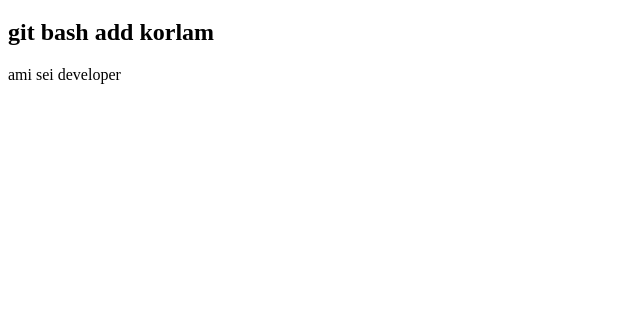
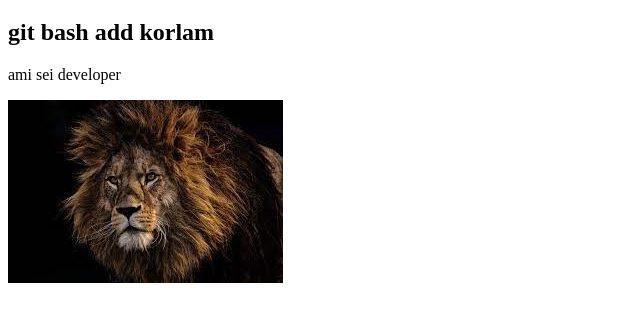
Before and after one commit to abirahammed1/Day-1-repo, a plain HTML site: page index.htm in a window 1280 px wide. Shown: the part 61-382 px from the top of the page, without its empty margins (0-640 px from the left). Drawn offline with Linux system fonts and the light colour scheme.

Commit message:
added lion bhai

```diff
--- a/index.htm
+++ b/index.htm
@@ -4,11 +4,12 @@
   <meta charset="UTF-8">
   <meta http-equiv="X-UA-Compatible" content="IE=edge">
   <meta name="viewport" content="width=device-width, initial-scale=1.0">
-  <title></title>
+  <title>koi tmii </title>
 </head>
 <body>
   <h1>day 1</h1>
   <h2>git bash add korlam</h2>
   <p>ami sei developer</p>
+  <img src="lion.jpeg" alt="">
 </body>
 </html>
```
Also changed, not shown: lion.jpeg (added).
